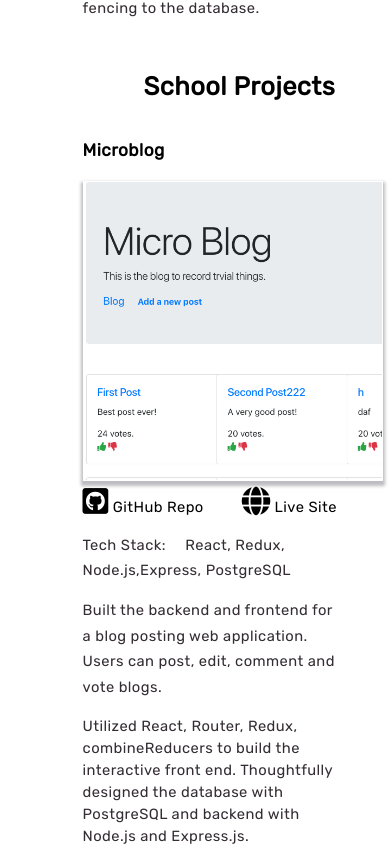
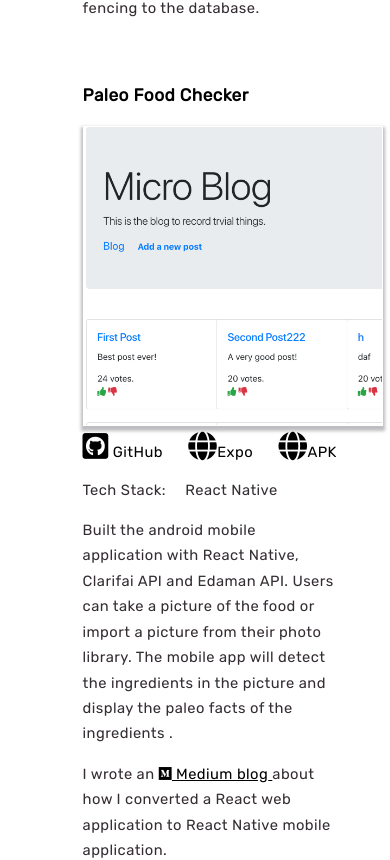
Before and after one commit to Ronihe/ronihe, a React (Create React App) app: page /Portfolio in a window 390 px wide. Shown: the part 2380-3240 px from the top of the page. Built offline with nearby package versions, Linux system fonts and the light colour scheme.

Commit message:
added the mobile part

```diff
--- a/src/Portfolio.js
+++ b/src/Portfolio.js
@@ -170,7 +170,7 @@ class Portfolio extends Component {
                     title="GitHub"
                     alt="github"
                   />{' '}
-                  GitHub Repo{' '}
+                  GitHub{' '}
                 </a>
               </li>
             </Project>
@@ -188,6 +188,99 @@ class Portfolio extends Component {
               <H4>
                 Collaborated with two Rithm alumini, participated in building
                 Libellis API, front-end, adding geo-fencing to the database.{' '}
+              </H4>
+            </ProjectDescription>
+          </ProjectPair>
+
+          <ProjectPair>
+            <Project>
+              <a
+                href="https://expo.io/@ronihe/paleo-checker"
+                target="_blank"
+                style={{ textDecoration: 'none' }}
+              >
+                <h3 style={{ color: 'black' }}>Paleo Food Checker</h3>
+                <Img src={microblog} alt="Microblog" />
+              </a>
+              <div
+                style={{
+                  display: 'flex',
+                  flexDirection: 'row',
+                  justifyContent: 'space-between',
+                  maxWidth: '300px'
+                }}
+              >
+                <li className="list-group-item text-center">
+                  <a
+                    href="https://github.com/Ronihe/paleo-checker-android-app"
+                    style={{ textDecoration: 'none', color: 'black' }}
+                    target="_blank"
+                  >
+                    <i
+                      className="fab fa-github-square fa-2x"
+                      title="GitHub"
+                      alt="github"
+                    />{' '}
+                    GitHub{' '}
+                  </a>
+                </li>
+                <li className="list-group-item text-center">
+                  <a
+                    href="https://expo.io/@ronihe/paleo-checker"
+                    style={{ textDecoration: 'none', color: 'black' }}
+                    target="_blank"
+                  >
+                    <i
+                      className="fas fa-globe fa-2x"
+                      title="GitHub"
+                      alt="github"
+                    />
+                    Expo
+                  </a>
+                </li>
+                <li className="list-group-item text-center">
+                  <a
+                    href="https://expo.io/artifacts/63b6f23a-0808-4667-b69b-49fac19f4396"
+                    style={{ textDecoration: 'none', color: 'black' }}
+                    target="_blank"
+                  >
+                    <i
+                      className="fas fa-globe fa-2x"
+                      title="GitHub"
+                      alt="github"
+                    />
+                    APK
+                  </a>
+                </li>
+              </div>
+            </Project>
+            <ProjectDescription>
+              <H4>Tech Stack: &emsp;React Native</H4>
+              <H4>
+                Built the android mobile application with React Native, Clarifai
+                API and Edaman API. Users can take a picture of the food or
+                import a picture from their photo library. The mobile app will
+                detect the ingredients in the picture and display the paleo
+                facts of the ingredients .
+              </H4>
+              <H4>
+                I wrote an{' '}
+                <a
+                  href="https://medium.com/@herongrong2011/i-converted-my-react-web-app-to-react-native-mobile-app-1d014d19cbbc"
+                  style={{ color: 'black' }}
+                  target="_blank"
+                >
+                  {' '}
+                  <i
+                    className="fab fa-medium"
+                    aria-hidden="true"
+                    title="medium"
+                    alt="medium"
+                  />{' '}
+                  Medium blog{' '}
+                </a>
+                about how I converted a React web application to React Native
+                mobile application.
               </H4>
             </ProjectDescription>
           </ProjectPair>
@@ -226,7 +319,7 @@ class Portfolio extends Component {
                       title="GitHub"
                       alt="github"
                     />{' '}
-                    GitHub Repo{' '}
+                    GitHub{' '}
                   </a>
                 </li>
                 <li className="list-group-item text-center">
@@ -239,8 +332,8 @@ class Portfolio extends Component {
                       className="fas fa-globe fa-2x"
                       title="GitHub"
                       alt="github"
-                    />{' '}
-                    Live Site{' '}
+                    />
+                    Site
                   </a>
                 </li>
               </div>
@@ -286,8 +379,8 @@ class Portfolio extends Component {
                       className="fab fa-github-square fa-2x"
                       title="GitHub"
                       alt="github"
-                    />{' '}
-                    GitHub Repo{' '}
+                    />
+                    GitHub
                   </a>
                 </li>
                 <li className="list-group-item text-center">
@@ -300,8 +393,8 @@ class Portfolio extends Component {
                       className="fas fa-globe fa-2x"
                       title="globe"
                       alt="globe"
-                    />{' '}
-                    Live Site{' '}
+                    />
+                    Site
                   </a>
                 </li>
               </div>
```
